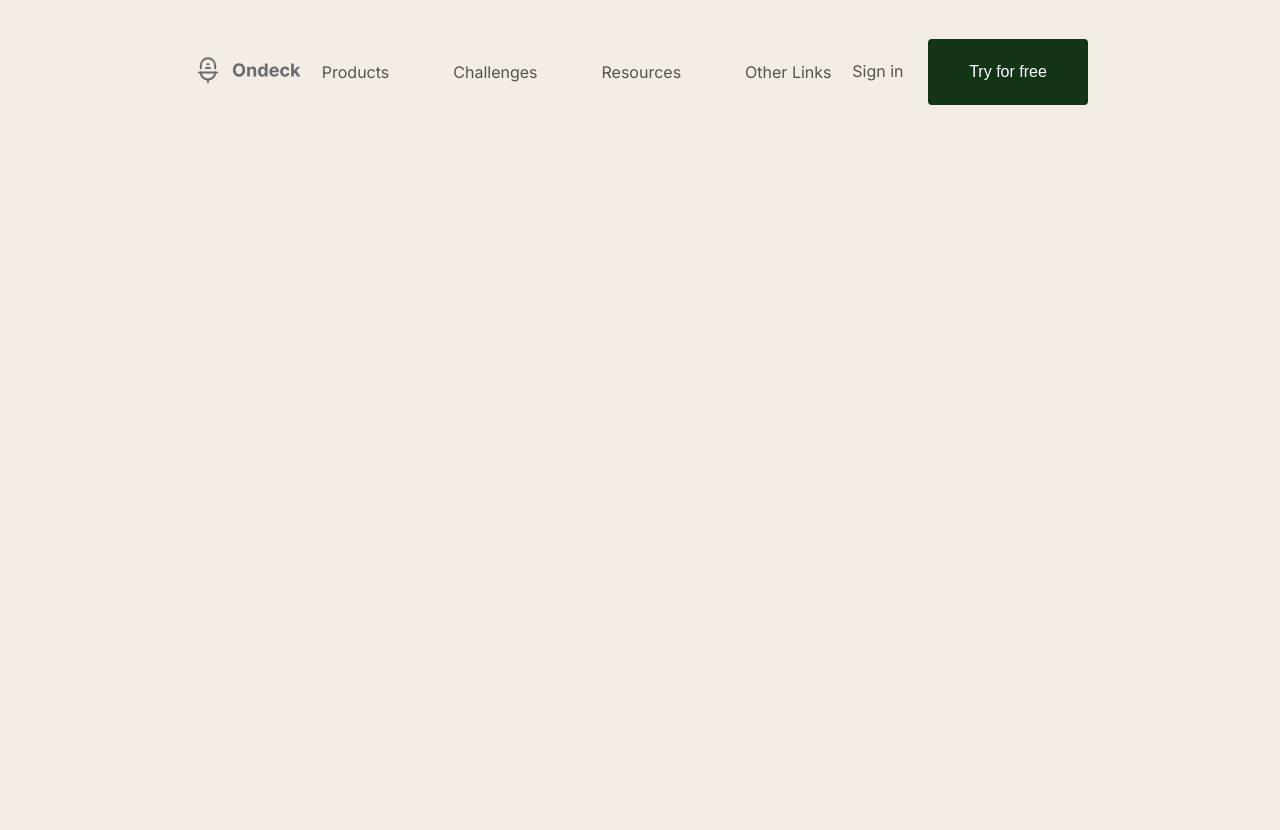
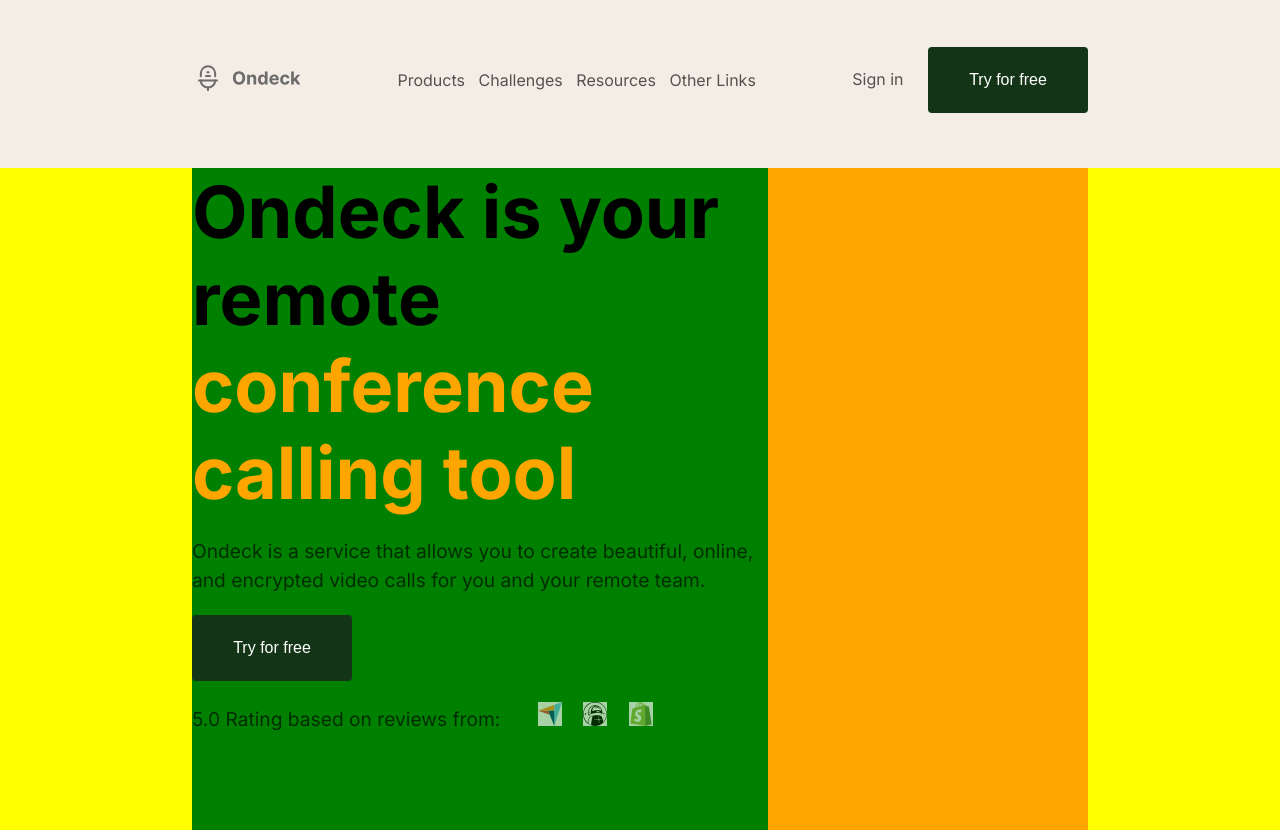
Before and after one commit to emirhankumus/JavascriptNavbarHomepage, a website: page index.html in a window 1280 px wide. Before the commit the page ends 800 px from the top, so only its background shows below. Drawn offline with Linux system fonts and the light colour scheme.

Commit message:
düzenlendi

```diff
--- a/index.html
+++ b/index.html
@@ -12,6 +12,7 @@
 </head>
 <body>
     <div class="wrapper">
+        <!-- !header start -->
         <header class="header">
             <div class="navbar nav">
                 <a href="#">
@@ -34,12 +35,29 @@
                 <div class="nav__sign-in">
                     <a href="#">Sign in</a>
                     <a href="#">
-                        <button type="submit" class="button">Try for free</button>
+                        <button type="button" class="button">Try for free</button>
                     </a>
                 </div>
+            </div>
+        </header>
+        <!-- !section start -->
+        <section class="sec-contents">
+            <div class="sec-contents__left">
+                <h1 class="sec-contents__title">Ondeck is your remote <span>conference calling tool</span></h1>
+                <p class="sec-contents__text">Ondeck is a service that allows you to create beautiful, online, and encrypted video calls for you and your remote team.</p>
+                <a href="#">
+                    <button type="button" class="button">Try for free</button>
+                </a>
+                <p class="sec-contents__text">5.0 Rating based on reviews from: <img src="Assets/Capterra Logo.svg" alt="">
+                    <img src="Assets/AlternativeTo Logo.svg" alt="">
+                    <img src="Assets/shopify.png" alt="" style="width: 24px;">
+                    </svg>
+                </p>
+            </div>
+            <div class="sec-contents__right">
 
             </div>
-        </header>
+        </section>
     </div>
 
 
--- a/sass/components/_button.scss
+++ b/sass/components/_button.scss
@@ -7,13 +7,9 @@
     border-radius: 0.25rem;
     border: none;
     cursor: pointer;
+    transition: 0.5s ease;
 
-
-    // @media only screen and (max-width: 1140px) {
-    //     display: none;
-    // }
-
-    // &:hover {
-    //     background-color: #0c4410;
-    // }
+    &:hover {
+        background-color: #0c4410;
+    }
 }
--- a/sass/components/_navigation.scss
+++ b/sass/components/_navigation.scss
@@ -7,9 +7,11 @@
 
 
     &__list {
+        width: 40%;
+        display: flex;
+        justify-content: space-between;
+        align-items: center;
 
-        display: flex;
-        gap: 4rem;
     }
 
     &__item {
--- a/sass/layouts/_header.scss
+++ b/sass/layouts/_header.scss
@@ -1,11 +1,10 @@
 /* Hamburger menu start */
 .header {
     height: 5rem;
+    margin-top: 2.5rem;
     display: flex;
     justify-content: center;
     align-items: center;
-
-    margin-top: 2rem;
 }
 
 
--- a/sass/pages/_home.scss
+++ b/sass/pages/_home.scss
@@ -0,0 +1,46 @@
+.sec-contents {
+    background-color: yellow;
+    height: 82.7vh;
+    margin-top: 3rem;
+    display: flex;
+    justify-content: center;
+
+    &__left {
+        background-color: green;
+        width: 45%;
+        height: 100%;
+    }
+
+    &__title {
+        font-weight: bold;
+        font-size: 4.5rem;
+
+
+        & span {
+            color: orange;
+        }
+    }
+
+    &__text {
+        font-size: 1.2rem;
+        line-height: 1.5;
+        padding: 1.3rem 0;
+        opacity: 0.65;
+    }
+
+    & img {
+        margin-top: 2rem;
+        margin: 0 0.5rem;
+        background-color: white;
+
+        &:first-child {
+            margin-left: 2rem;
+        }
+    }
+
+    &__right {
+        background-color: orange;
+        width: 25%;
+        height: 100%;
+    }
+}
```
Also changed, not shown: Assets/shopify.png (added), css/style.css.
